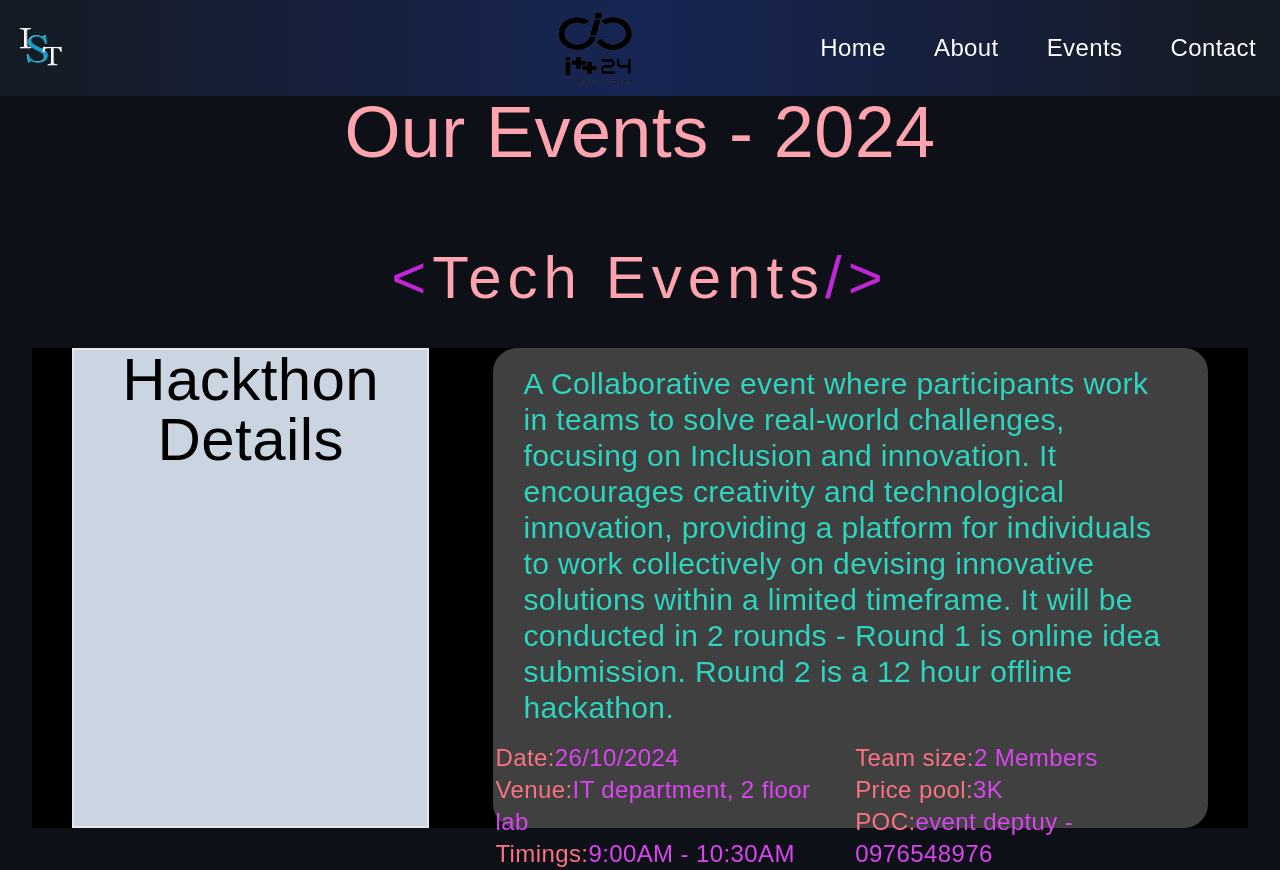
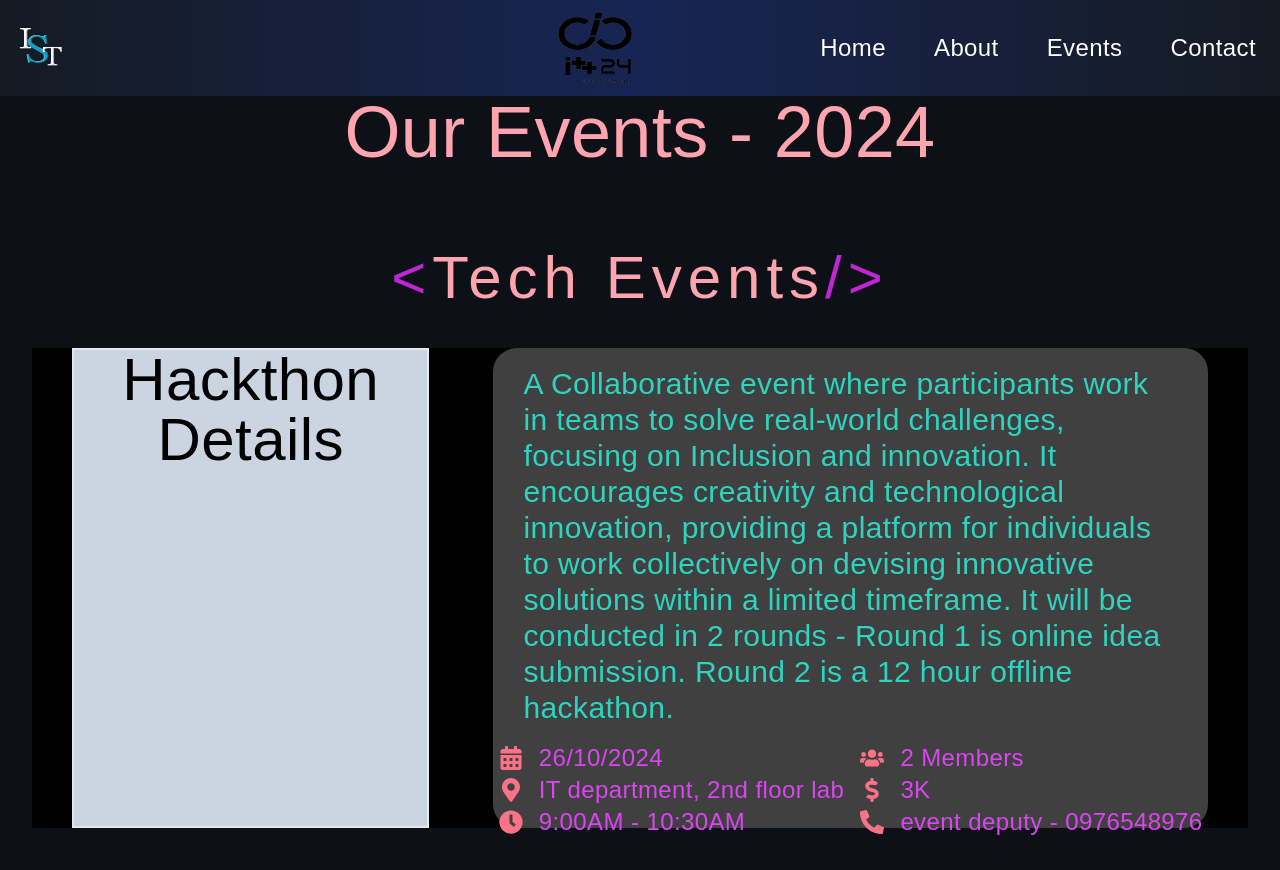
Before and after one commit to Yuvaraj787/ipp24, a React (Vite) app: page /events in a window 1280 px wide. After the commit the page ends 838 px from the top, so only its background shows below. Built offline with nearby package versions, Linux system fonts and the light colour scheme; a web font is replaced by a local one.

Commit message:
icons added

```diff
--- a/src/components/EventExplain.jsx
+++ b/src/components/EventExplain.jsx
@@ -1,4 +1,4 @@
-import React from 'react'
+import { FaCalendarAlt, FaClock, FaMapMarkerAlt, FaDollarSign, FaUsers, FaPhoneAlt } from 'react-icons/fa';
 
 export default function EventExplain() {
   return (
@@ -22,28 +22,36 @@ export default function EventExplain() {
             </div>
             <div className='flex flex-row justify-center gap-4'>
                 <div>
-                    <div className='text-2xl text-rose-400'>
-                        Date:<span className='text-2xl text-fuchsia-500'>26/10/2024</span>
-                    </div>
-                    <div className='text-2xl text-rose-400'>
-                        Venue:<span className='text-2xl text-fuchsia-500'>IT department, 2 floor lab</span>
+                <div className='flex items-center space-x-4 text-2xl text-rose-400'>
+                    <FaCalendarAlt />
+                    <span className='text-2xl text-fuchsia-500'>26/10/2024</span>
                 </div>
 
-                    <div className='text-2xl text-rose-400'>
-                        Timings:<span className='text-2xl text-fuchsia-500'>9:00AM - 10:30AM</span>
+                <div className='flex items-center space-x-4 text-2xl text-rose-400'>
+                    <FaMapMarkerAlt />
+                    <span className='text-2xl text-fuchsia-500'>IT department, 2nd floor lab</span>
                 </div>
+
+                <div className='flex items-center space-x-4 text-2xl text-rose-400'>
+                    <FaClock />
+                    <span className='text-2xl text-fuchsia-500'>9:00AM - 10:30AM</span>
+                </div>
+
                 </div>
                 <div>
-                    <div className='text-2xl text-rose-400'>
-                        Team size:<span className='text-2xl text-fuchsia-500'>2 Members</span>
+                <div className='flex items-center space-x-4 text-2xl text-rose-400'>
+                    <FaUsers />
+                    <span className='text-2xl text-fuchsia-500'>2 Members</span>
                 </div>
 
-                    <div className='text-2xl text-rose-400'>
-                        Price pool:<span className='text-2xl text-fuchsia-500'>3K</span>
+                <div className='flex items-center space-x-4 text-2xl text-rose-400'>
+                    <FaDollarSign />
+                    <span className='text-2xl text-fuchsia-500'>3K</span>
                 </div>
 
-                    <div className='text-2xl text-rose-400'>
-                        POC:<span className='text-2xl text-fuchsia-500'>event deptuy - 0976548976</span>
+                <div className='flex items-center space-x-4 text-2xl text-rose-400'>
+                    <FaPhoneAlt />
+                    <span className='text-2xl text-fuchsia-500'>event deputy - 0976548976</span>
                 </div>
                 </div>
 
```
Also changed, not shown: 1 other file (tests, documents, lock files or other folders). Lines whose indentation alone changed are shown as unchanged.
